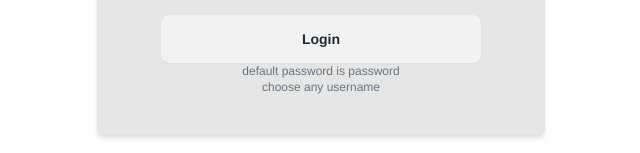
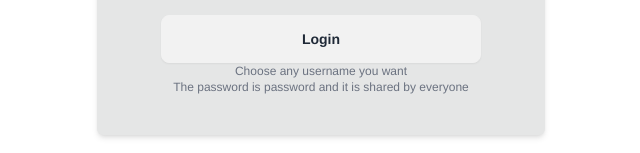
Before and after one commit to ottomann1/slowchat, a Next.js app: page /login in a window 1280 px wide. Shown: the part 547-700 px from the top of the page, without its empty margins (319-959 px from the left). Built offline with nearby package versions, Linux system fonts and the light colour scheme.

Commit message:
more obvious password instructions

```diff
--- a/src/app/login/login-form.tsx
+++ b/src/app/login/login-form.tsx
@@ -79,8 +79,8 @@ export function LoginForm() {
             <button type="submit" className="btn w-full max-w-xs">
               Login
             </button>
-            <p className="text-xs text-center text-gray-500">default password is password</p>
-            <p className="text-xs text-center text-gray-500">choose any username</p>
+            <p className="text-xs text-center text-gray-500">Choose any username you want</p>
+            <p className="text-xs text-center text-gray-500">The password is password and it is shared by everyone</p>
           </div>
         </form>
       </section>
```
